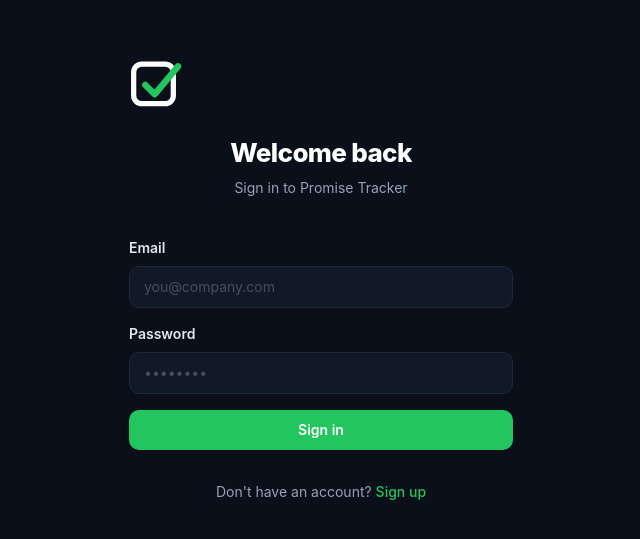
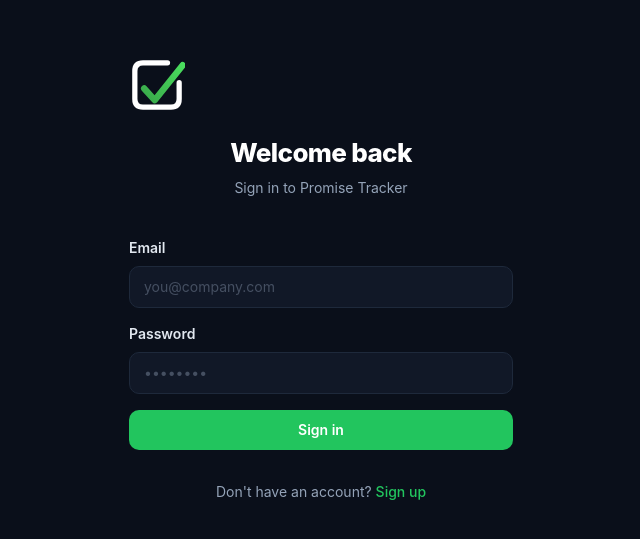
Before and after one commit to jobblixor/promise-tracker-mvp, a React (Vite) app: page / in a window 1280 px wide. Shown: the part 121-660 px from the top of the page, without its empty margins (319-959 px from the left). Built offline with nearby package versions, Linux system fonts and the light colour scheme; no server answers.

Commit message:
Fix logo: open box at top-right with checkmark extending through, gradient green

```diff
--- a/src/components/Logo.jsx
+++ b/src/components/Logo.jsx
@@ -8,8 +8,27 @@ export default function Logo({ size = 36, className = '' }) {
       xmlns="http://www.w3.org/2000/svg"
       className={className}
     >
-      <rect x="4" y="6" width="34" height="34" rx="7" stroke="white" strokeWidth="4.5" fill="none" />
-      <path d="M14 24l8 8L42 8" stroke="#22c55e" strokeWidth="5.5" strokeLinecap="round" strokeLinejoin="round" fill="none" />
+      <defs>
+        <linearGradient id="checkGrad" x1="13" y1="37" x2="46" y2="6" gradientUnits="userSpaceOnUse">
+          <stop offset="0%" stopColor="#39a84a" />
+          <stop offset="100%" stopColor="#4ade5e" />
+        </linearGradient>
+      </defs>
+      <path
+        d="M 33,5 L 12,5 Q 5,5 5,12 L 5,36 Q 5,43 12,43 L 36,43 Q 43,43 43,36 L 43,22"
+        stroke="white"
+        strokeWidth="4.5"
+        strokeLinecap="round"
+        fill="none"
+      />
+      <path
+        d="M 13,27 L 22,37 L 46,7"
+        stroke="url(#checkGrad)"
+        strokeWidth="5.5"
+        strokeLinecap="round"
+        strokeLinejoin="round"
+        fill="none"
+      />
     </svg>
   );
 }
```
Also changed, not shown: public/favicon.svg.
